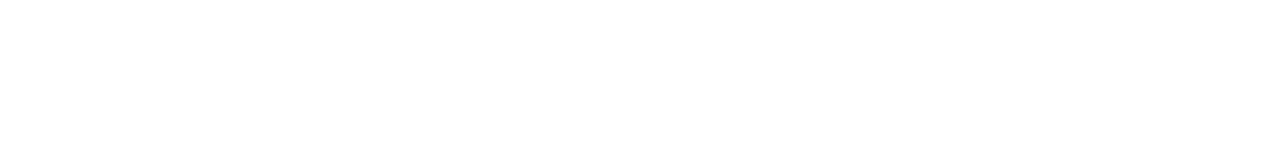
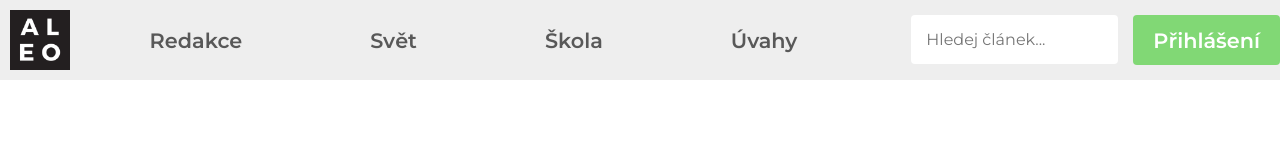
Before and after one commit to KackaHannah/aleo, a plain HTML site: page svet.html in a window 1280 px wide. Drawn offline with Linux system fonts and the light colour scheme.

Commit message:
once for all... now it's right

```diff
--- a/redakce.html
+++ b/redakce.html
@@ -0,0 +1,45 @@
+<!DOCTYPE html>
+<html lang="cz">
+<head>
+    <meta charset="UTF-8">
+    <meta http-equiv="X-UA-Compatible" content="IE=edge">
+    <meta name="viewport" content="width=device-width, initial-scale=1.0">
+    <title>Aleo</title>
+    <link rel="stylesheet" href="styles.css">
+    <link rel="preconnect" href="https://fonts.googleapis.com">
+<link rel="preconnect" href="https://fonts.gstatic.com" crossorigin>
+<link href="https://fonts.googleapis.com/css2?family=Montserrat:ital,wght@0,100;0,200;0,300;0,400;0,500;0,600;0,700;0,800;0,900;1,100;1,200;1,300;1,400;1,500;1,600;1,700;1,800;1,900&display=swap" rel="stylesheet">
+</head>
+<body>
+    <nav class="navbar">
+        <div class="navbar__container">
+            <a href="./index.html" id="navbar__logo">
+                <img src="images/aleo-logo.png" alt="Aleo" style="height: 60px;">
+            </a>
+
+            <div class="ul" id="navbar__menu">
+                <li class="navbar__item">
+                    <a href="./redakce.html" class="navbar__links">Redakce</a>
+                </li>
+                <li class="navbar__item">
+                    <a href="./svet.html" class="navbar__links">Svět</a>
+                </li>
+                <li class="navbar__item">
+                    <a href="./skola.html" class="navbar__links">Škola</a>
+                </li>
+                <li class="navbar__item">
+                    <a href="./uvahy.html" class="navbar__links">Úvahy</a>
+                </li>
+
+                <li class="navbar__search">
+                    <input type="text" placeholder="Hledej článek...">
+                </li>
+
+                <li class="navbar__btn">
+                    <a href="./prihlaseni.html" class="button">Přihlášení</a>
+                </li>
+            </div>
+        </div>
+    </nav>
+</body>
+</html>
--- a/svet.html
+++ b/svet.html
@@ -0,0 +1,45 @@
+<!DOCTYPE html>
+<html lang="cz">
+<head>
+    <meta charset="UTF-8">
+    <meta http-equiv="X-UA-Compatible" content="IE=edge">
+    <meta name="viewport" content="width=device-width, initial-scale=1.0">
+    <title>Aleo</title>
+    <link rel="stylesheet" href="styles.css">
+    <link rel="preconnect" href="https://fonts.googleapis.com">
+<link rel="preconnect" href="https://fonts.gstatic.com" crossorigin>
+<link href="https://fonts.googleapis.com/css2?family=Montserrat:ital,wght@0,100;0,200;0,300;0,400;0,500;0,600;0,700;0,800;0,900;1,100;1,200;1,300;1,400;1,500;1,600;1,700;1,800;1,900&display=swap" rel="stylesheet">
+</head>
+<body>
+    <nav class="navbar">
+        <div class="navbar__container">
+            <a href="./index.html" id="navbar__logo">
+                <img src="images/aleo-logo.png" alt="Aleo" style="height: 60px;">
+            </a>
+
+            <div class="ul" id="navbar__menu">
+                <li class="navbar__item">
+                    <a href="./redakce.html" class="navbar__links">Redakce</a>
+                </li>
+                <li class="navbar__item">
+                    <a href="./svet.html" class="navbar__links">Svět</a>
+                </li>
+                <li class="navbar__item">
+                    <a href="./skola.html" class="navbar__links">Škola</a>
+                </li>
+                <li class="navbar__item">
+                    <a href="./uvahy.html" class="navbar__links">Úvahy</a>
+                </li>
+
+                <li class="navbar__search">
+                    <input type="text" placeholder="Hledej článek...">
+                </li>
+
+                <li class="navbar__btn">
+                    <a href="./prihlaseni.html" class="button">Přihlášení</a>
+                </li>
+            </div>
+        </div>
+    </nav>
+</body>
+</html>
```
Also changed, not shown: index.html (+6 -6 lines), skola.html (+45 -0 lines), uvahy.html (+45 -0 lines).
